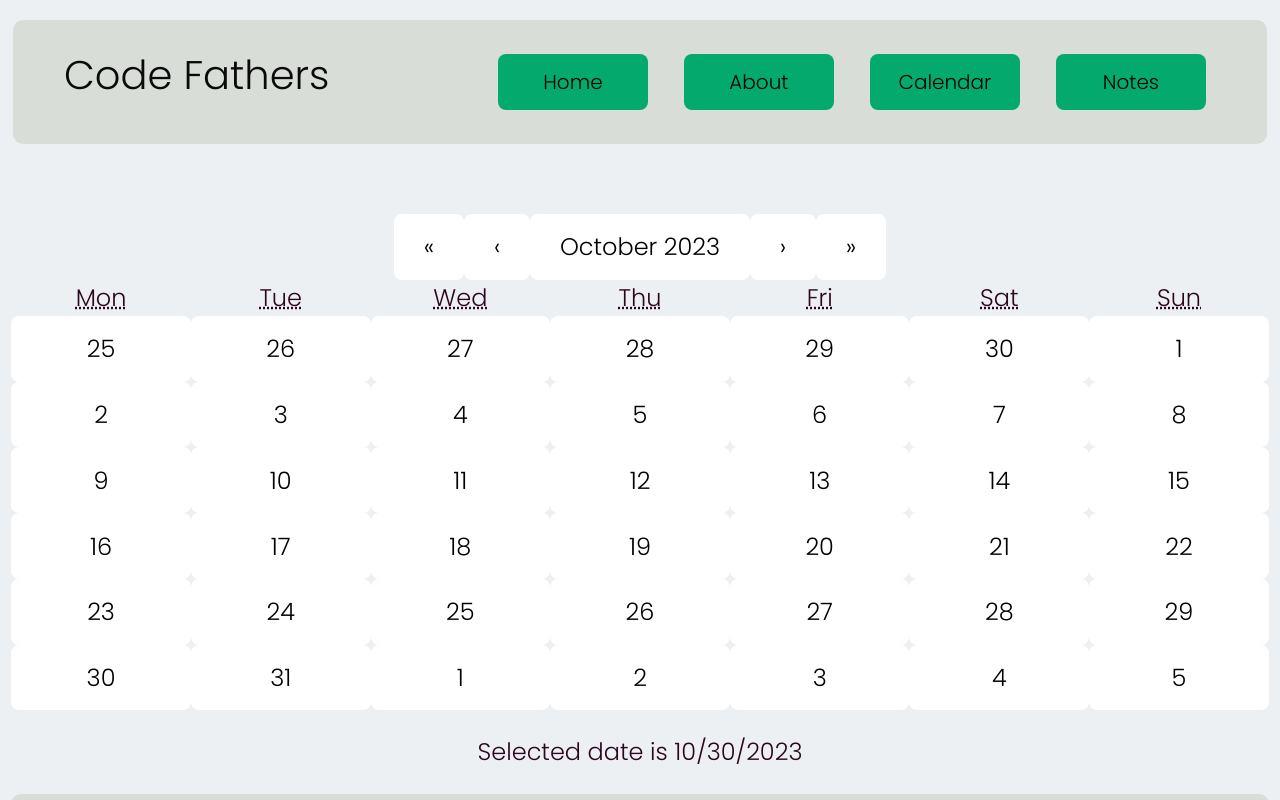
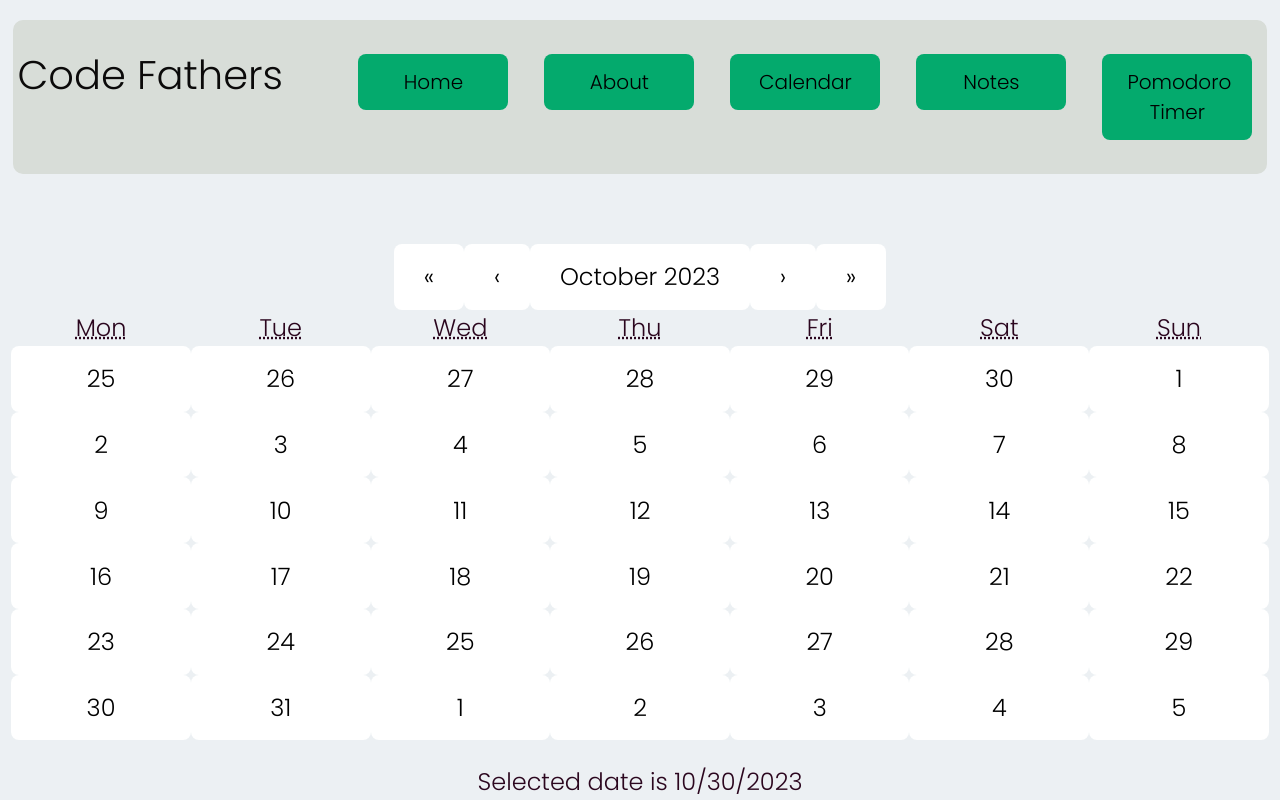
Before and after one commit to jabz80/Code-Fathers, a React (Vite) app in the folder client/: page /calendar in a window 1280 px wide. Shown: the top 800 px of the page. Built offline with nearby package versions, Linux system fonts and the light colour scheme.

Commit message:
nav updated

```diff
--- a/client/src/components/Header/index.jsx
+++ b/client/src/components/Header/index.jsx
@@ -22,6 +22,9 @@ export default function Header() {
             <li>
               <NavLink to="/notes" style={styles}><button>Notes</button></NavLink>
             </li>
+            <li>
+              <NavLink to="/timer" style={styles}><button>Pomodoro Timer</button></NavLink>
+            </li>
           </ul>
         </nav>
       </header>
```
